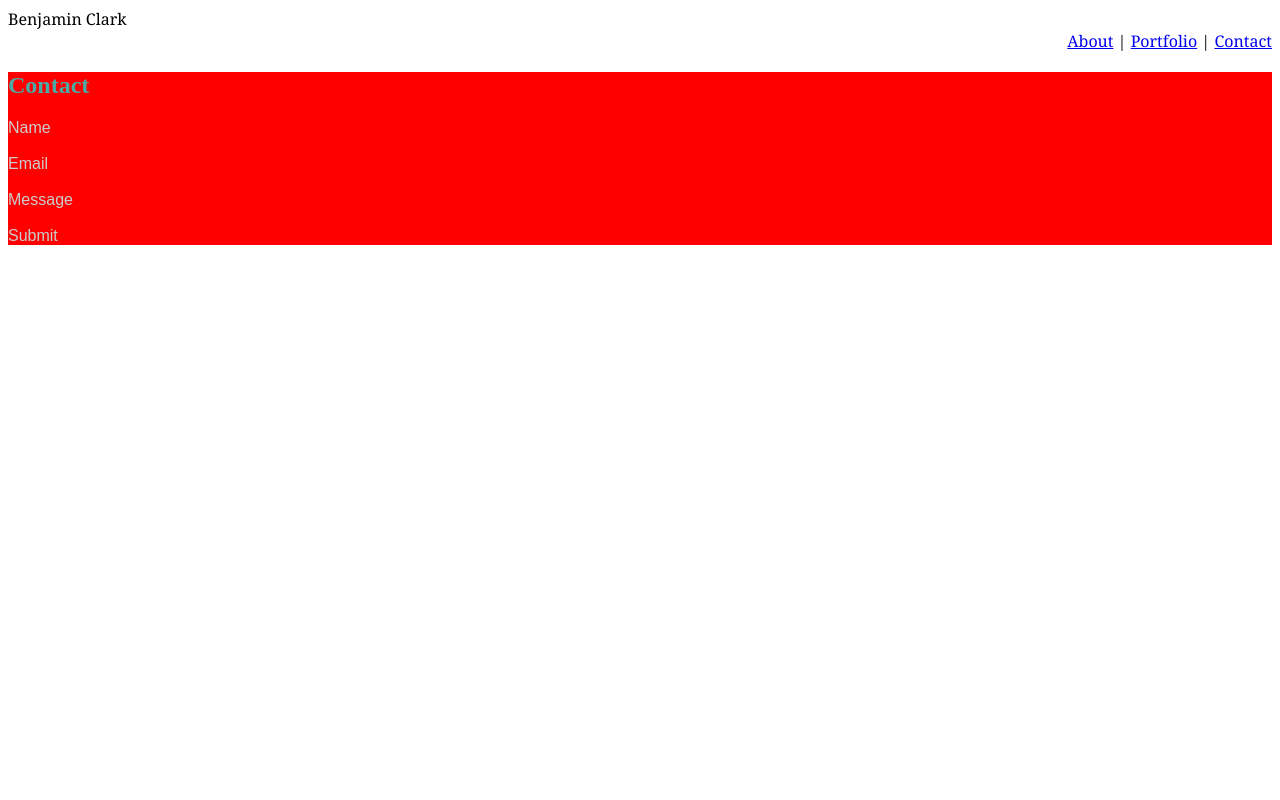
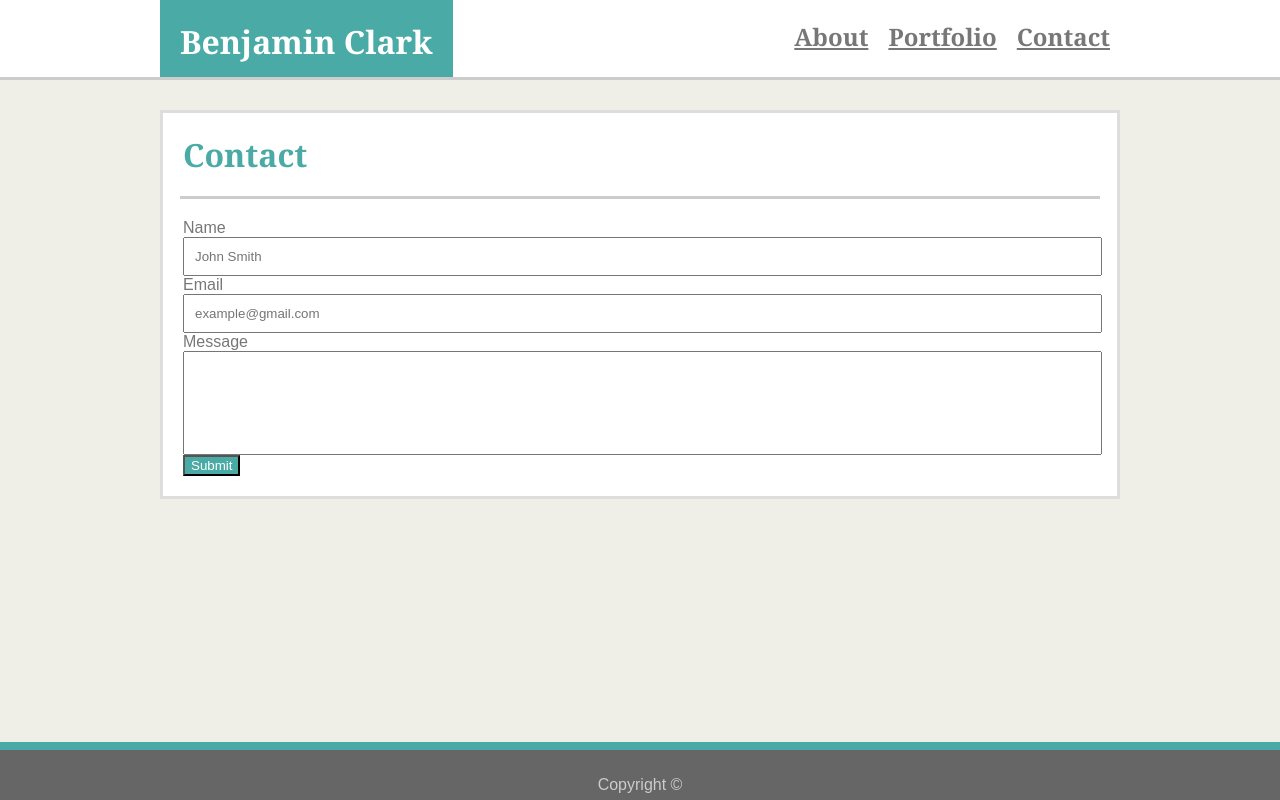
Before and after one commit to benclark1110/Basic-Portfolio, a plain HTML site: page contact.html in a window 1280 px wide. Drawn offline with Linux system fonts and the light colour scheme.

Commit message:
Fixed up About and Contact pages, working on Portfolio

```diff
--- a/assets/css/style.css
+++ b/assets/css/style.css
@@ -1,22 +1,77 @@
+/*Common Body*/
+body{
+    margin: 0px;
+    background: #efeee7;
+    font-family: 'Arial', 'Helvetica Neue', Helvetica, sans-serif;
+    color: #777777;
+}
+
 /*Common Header*/
 header{
-    font-family: 'Georgia';
-    width: 100%;
     background: #ffffff;
+    overflow: auto;
+    height: 77px;
+    border-bottom: 3px solid #cccccc
+}
+
+#headerContent{
+    width: 960px;
+    margin-left: auto;
+    margin-right: auto;
+    font-family: 'Georgia', Times, Times New Roman, serif;
 }
 
 header h1{
+    margin: 0px;
     float: left;
+    color: white;
     background: #4aaaa5;
-    color: white;
     padding: 20px;
-    margin-left: 60px;
-    margin-top: 0%;
 }
-header h2{
+
+a{
     float: right;
-    color: #cccccc;
+    padding: 0px 10px 0px 10px;
+    color: #777777;
 }
+
+/*Common Marin Content*/
+#mainContent{
+    clear: both;
+    width: 954px;
+    margin-left: auto;
+    margin-right: auto;
+    background: #ffffff;
+    margin-top: 30px;
+    border: 3px solid #dddddd
+}
+
+#contentHeader{
+    color: #4aaaa5;
+    padding: 20px;
+    margin: 0px;
+    font-family: 'Georgia', Times, Times New Roman, serif;
+}
+
+#pic{
+    padding: 20px 20px 0px 20px;
+    float: left;
+}
+
+#text{
+    padding: 20px;
+}
+
+/*Common hr*/
+
+hr {
+    width: 920px;
+    height: 3px;
+    background-color:#cccccc;
+    border: 0px;
+    margin-top: 0px;
+    margin-bottom: 0px;
+    }
 
 /*Common Footer*/
 footer{
@@ -28,32 +83,37 @@ footer{
     width: 100%;
     height: 50px;
     line-height: 440%;
+    border-top: 8px solid #4aaaa5;
 }
 
-/*Custom*/
-section h1{
-    color: #4aaaa5;
-}
 
-.clearfix{
-    overflow: auto;
-    width: 960px;
-    background: #ffffff;
+/*Contact Specific*/
+form{
     padding: 20px;
 }
 
-p{
-    font-family: 'Arial';
-    color: #cccccc
+.labels{  /*Why does this not work*/
+    margin-top: 5px;
+    margin-bottom: 5px;
 }
 
-section{
-    background: red;
+input{
+    /*Stuff for submit button*/
 }
 
-hr {
-    width: 100%;
-    height: 3px;
-    background-color:#cccccc;
-    border: 0px
-    }
+#submit{
+    color: white;
+    background: #4aaaa5;
+    font-family: 'Arial', 'Helvetica Neue', Helvetica, sans-serif;
+}
+
+#name, #email{
+    padding: 10px;
+    width: 895px; /*Why does this line work*/
+  }
+
+#message{
+    padding: 10px;
+    width: 895px; /*Why does this line work*/
+    height: 80px;
+  }
--- a/contact.html
+++ b/contact.html
@@ -5,42 +5,59 @@
     <meta name="viewport" content="width=device-width, initial-scale=1.0">
     <meta http-equiv="X-UA-Compatible" content="ie=edge">
     <link rel="stylesheet" type="text/css" href="assets/css/style.css">
-    <title>Document</title>
+    <title>About Me</title>
 </head>
 <body>
-    <header>Benjamin Clark
 
-        <div id="Portolio Links" align="right">
+    <!--Common Header-->
 
-            <a href="#" target="_blank">About</a>
+    <header>
 
-            |
+        <div id="headerContent">
 
-            <a href="#" target="_blank">Portfolio</a>
+            <h1>Benjamin Clark</h1>
 
-            |
+            <a href="contact.html"><h2>Contact</h2></a>
 
-            <a href="#" target="_blank">Contact</a>
+            <a href="portfolio.html"><h2>Portfolio</h2></a>
+
+            <a href="index.html"><h2>About</h2></a>
 
         </div>
 
-     </header>
+    </header>
 
-     <section>
-            <h1>Contact</h1>
-            <p>
-                Name
-                <br />
-                <br />
-                Email
-                <br />
-                <br />
-                Message
-                <br />
-                <br />
-                Submit
-            </p>
+ <!--Contact Section-->
 
-        </section>
-</body>
+    <div id="mainContent">
+
+        <h1 id="contentHeader">Contact</h1>
+
+        <hr>
+
+        <form>
+            <!--Name-->
+            <label class="labels" for="name">Name</label>
+            <input type="text" id="name" name="name" placeholder="John Smith">
+            <!--Email-->
+            <label class="labels" for="email">Email</label>
+            <input type="text" id="email" name="email" placeholder="example@gmail.com">
+            <!--Message-->
+            <label class="labels" for="message">Message</label>
+            <input type="text" id="message" name="message">
+            <!--Submit-->
+            <input id="submit" type="submit" value="Submit">
+        </form>
+
+    </div>
+
+    <!--Common Footer-->
+    <footer align="center">
+
+        Copyright &copy;
+
+    </footer>
+
+   </body>
+
 </html>
```
Also changed, not shown: index.html (+32 -12 lines), portfolio.html (+48 -2 lines), assets/images/positive.png (added), 3 other files.
